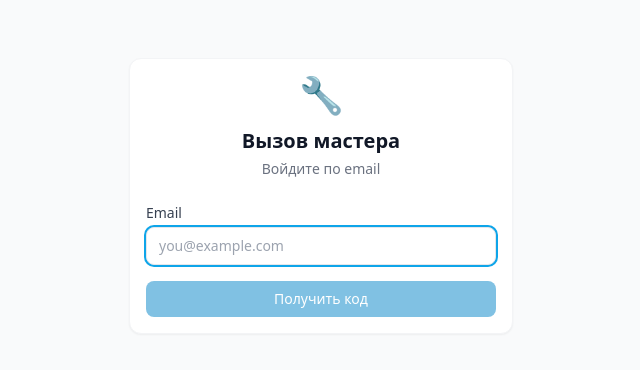
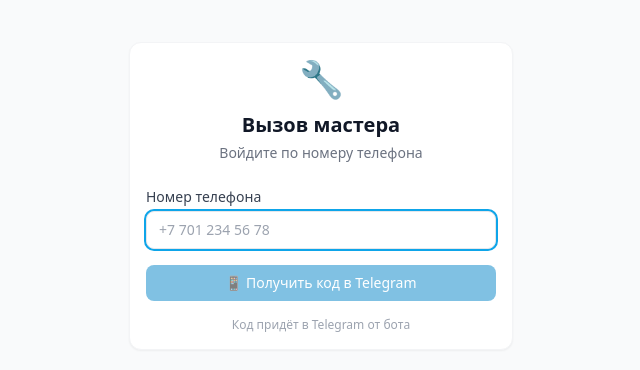
Before and after one commit to nurigo640/Vyzov-mastera, a Next.js app: page /login in a window 1280 px wide. Shown: the part 204-574 px from the top of the page, without its empty margins (319-959 px from the left). Built offline with nearby package versions, Linux system fonts and the light colour scheme.

Commit message:
Update page.tsx

```diff
--- a/src/app/login/page.tsx
+++ b/src/app/login/page.tsx
@@ -2,28 +2,55 @@
 import { useState } from 'react'
 import { getBrowserClient } from '@/lib/supabase-browser'
 
+type Step = 'phone' | 'otp'
+
 export default function LoginPage() {
-  const [step, setStep] = useState<'email' | 'otp'>('email')
-  const [email, setEmail] = useState('')
+  const [step, setStep] = useState<Step>('phone')
+  const [phone, setPhone] = useState('')
   const [otp, setOtp] = useState('')
   const [loading, setLoading] = useState(false)
   const [error, setError] = useState('')
+  const [telegramSent, setTelegramSent] = useState(false)
 
-  async function sendOTP() {
+  async function sendCode() {
     setLoading(true)
     setError('')
-    const sb = getBrowserClient()
-    const { error: e } = await sb.auth.signInWithOtp({ email, options: { shouldCreateUser: true } })
-    if (e) setError(e.message)
-    else setStep('otp')
+    const normalized = phone.startsWith('+') ? phone : `+${phone}`
+
+    const res = await fetch('/api/auth/telegram-otp', {
+      method: 'POST',
+      headers: { 'Content-Type': 'application/json' },
+      body: JSON.stringify({ phone: normalized, action: 'send' })
+    })
+
+    const json = await res.json()
+    if (!res.ok) { setError(json.error ?? 'Ошибка'); setLoading(false); return }
+
+    setTelegramSent(true)
+    setStep('otp')
     setLoading(false)
   }
 
-  async function verifyOTP() {
+  async function verifyCode() {
     setLoading(true)
     setError('')
+    const normalized = phone.startsWith('+') ? phone : `+${phone}`
+
+    const res = await fetch('/api/auth/telegram-otp', {
+      method: 'POST',
+      headers: { 'Content-Type': 'application/json' },
+      body: JSON.stringify({ phone: normalized, code: otp, action: 'verify' })
+    })
+
+    const json = await res.json()
+    if (!res.ok) { setError(json.error ?? 'Неверный код'); setLoading(false); return }
+
+    // Sign in with the token from server
     const sb = getBrowserClient()
-    const { error: e } = await sb.auth.verifyOtp({ email, token: otp, type: 'email' })
+    const { error: e } = await sb.auth.setSession({
+      access_token: json.access_token,
+      refresh_token: json.refresh_token
+    })
     if (e) { setError(e.message); setLoading(false); return }
     window.location.href = '/'
   }
@@ -35,37 +62,45 @@
           <div className="text-4xl mb-3">🔧</div>
           <h1 className="text-xl font-semibold">Вызов мастера</h1>
           <p className="text-sm text-gray-500 mt-1">
-            {step === 'email' ? 'Войдите по email' : `Код отправлен на ${email}`}
+            {step === 'phone' ? 'Войдите по номеру телефона' : 'Введите код из Telegram'}
           </p>
         </div>
 
-        {step === 'email' ? (
+        {step === 'phone' ? (
           <div className="space-y-4">
             <div>
-              <label className="label">Email</label>
+              <label className="label">Номер телефона</label>
               <input
                 className="input"
-                type="email"
-                placeholder="you@example.com"
-                value={email}
-                onChange={e => setEmail(e.target.value)}
-                onKeyDown={e => e.key === 'Enter' && email.includes('@') && sendOTP()}
+                type="tel"
+                placeholder="+7 701 234 56 78"
+                value={phone}
+                onChange={e => setPhone(e.target.value)}
+                onKeyDown={e => e.key === 'Enter' && phone.length > 5 && sendCode()}
                 autoFocus
               />
             </div>
             {error && <p className="text-sm text-red-500">{error}</p>}
             <button
               className="btn-primary w-full"
-              onClick={sendOTP}
-              disabled={loading || !email.includes('@')}
+              onClick={sendCode}
+              disabled={loading || phone.length < 6}
             >
-              {loading ? 'Отправка...' : 'Получить код'}
+              {loading ? 'Отправка...' : '📱 Получить код в Telegram'}
             </button>
+            <p className="text-xs text-gray-400 text-center">
+              Код придёт в Telegram от бота
+            </p>
           </div>
         ) : (
           <div className="space-y-4">
+            {telegramSent && (
+              <div className="bg-blue-50 border border-blue-200 rounded-lg p-3 text-sm text-blue-700">
+                ✅ Код отправлен в Telegram. Проверьте сообщения от бота.
+              </div>
+            )}
             <div>
-              <label className="label">Код из письма</label>
+              <label className="label">Код из Telegram</label>
               <input
                 className="input text-center tracking-widest text-lg"
                 type="text"
@@ -74,21 +109,23 @@
                 placeholder="000000"
                 value={otp}
                 onChange={e => setOtp(e.target.value.replace(/\D/g, ''))}
-                onKeyDown={e => e.key === 'Enter' && otp.length === 6 && verifyOTP()}
+                onKeyDown={e => e.key === 'Enter' && otp.length === 6 && verifyCode()}
                 autoFocus
               />
-              <p className="text-xs text-gray-400 mt-1">Проверьте папку «Спам»</p>
             </div>
             {error && <p className="text-sm text-red-500">{error}</p>}
             <button
               className="btn-primary w-full"
-              onClick={verifyOTP}
+              onClick={verifyCode}
               disabled={loading || otp.length < 6}
             >
               {loading ? 'Проверка...' : 'Войти'}
             </button>
-            <button className="btn-secondary w-full" onClick={() => { setStep('email'); setOtp(''); setError('') }}>
-              ← Изменить email
+            <button
+              className="btn-secondary w-full"
+              onClick={() => { setStep('phone'); setOtp(''); setError('') }}
+            >
+              ← Изменить номер
             </button>
           </div>
         )}
```
